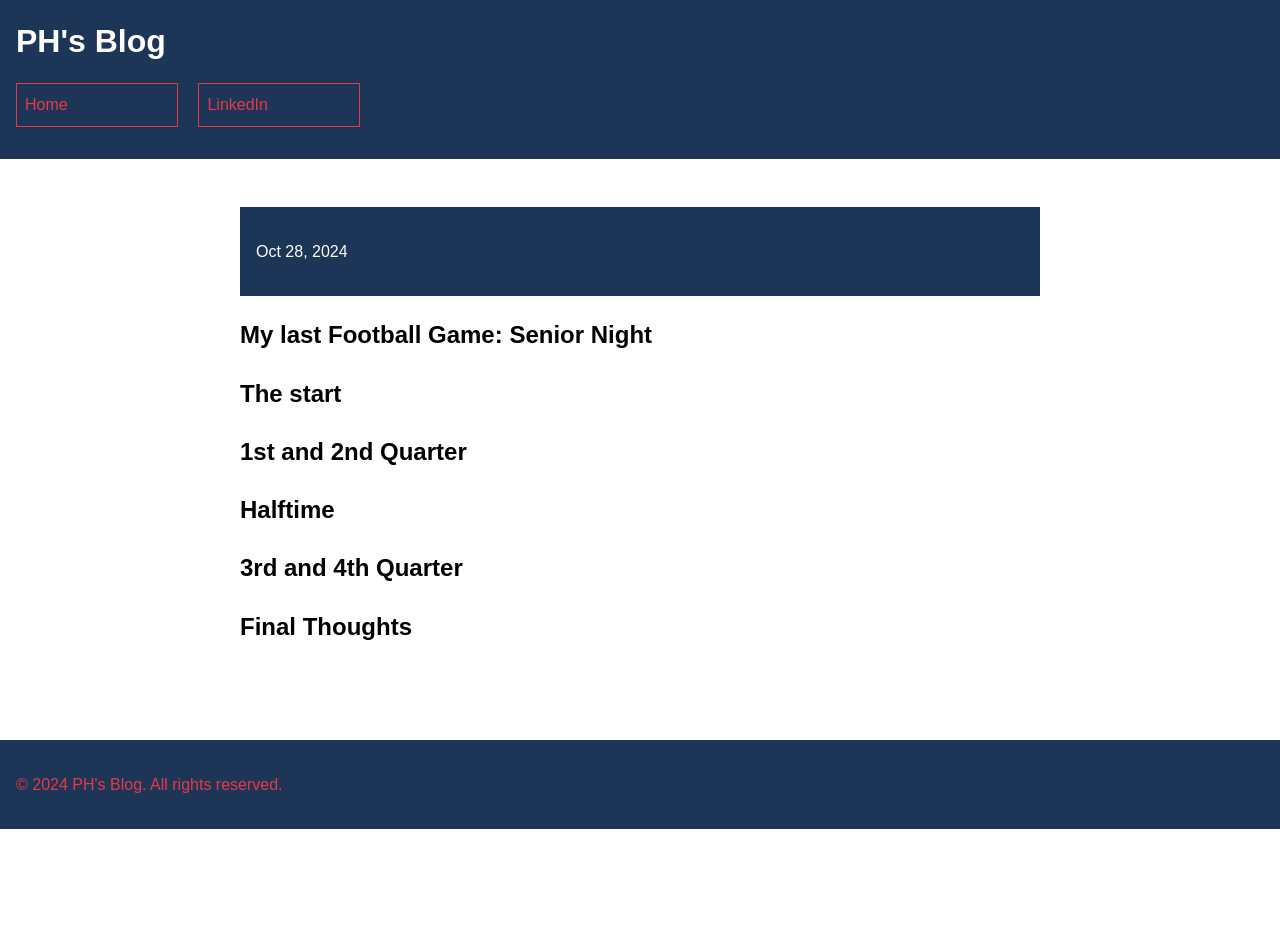
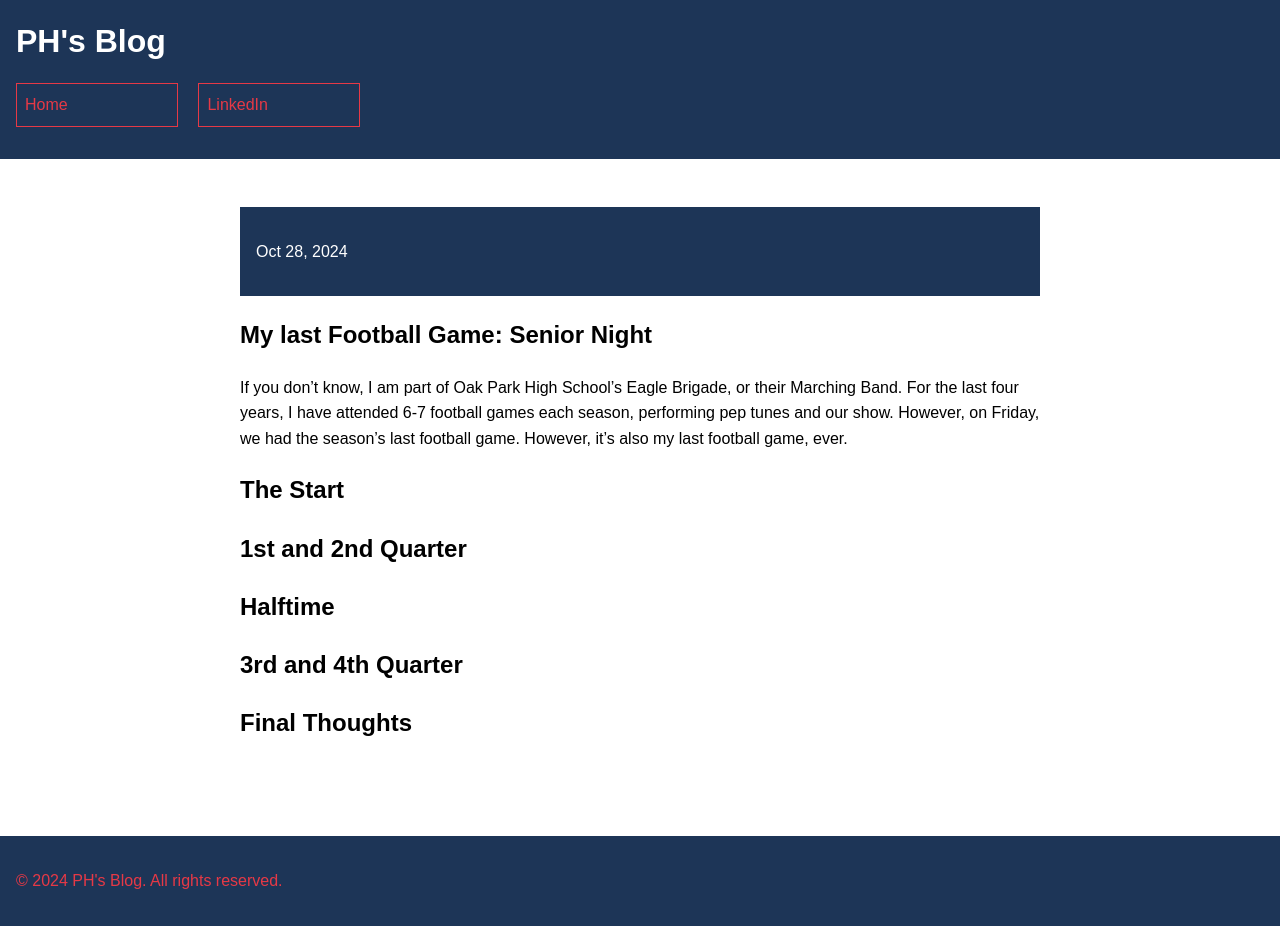
Before and after one commit to CaptainSapphire/PH-s-Blog, a Jekyll site: the page built from _posts/2024-10-28-Senior-Night.md, in a window 1280 px wide. Built offline with Jekyll 4.4.1, drawn with Linux system fonts in a browser that asks for light colours; our own code applies the rules of GitHub Pages for plain Markdown files; before the commit the page ends 900 px from its top, so only the background shows below that.

Commit message:
Update 2024-10-28-Senior-Night.md

```diff
--- a/_posts/2024-10-28-Senior-Night.md
+++ b/_posts/2024-10-28-Senior-Night.md
@@ -1,11 +1,16 @@
 # My last Football Game: Senior Night
+If you don't know, I am part of Oak Park High School's Eagle Brigade, or their Marching Band. For the last four years, I have attended 6-7 football games each season, performing pep tunes and our show. However, on Friday, we had the season's last football game. However, it's also my last football game, ever.
 
-## The start
+## The Start
+
 
 ## 1st and 2nd Quarter
 
+
 ## Halftime
+
 
 ## 3rd and 4th Quarter
 
+
 ## Final Thoughts
```
